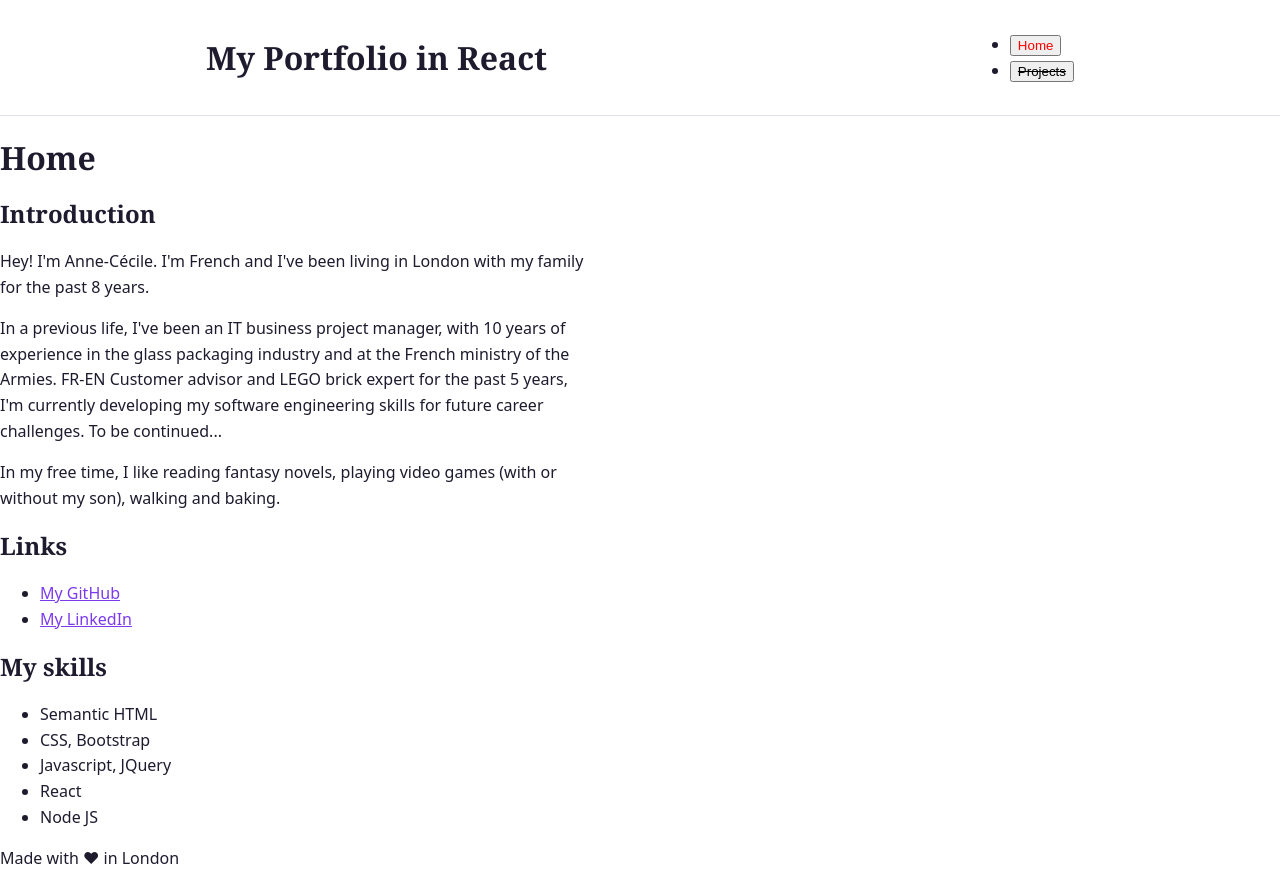
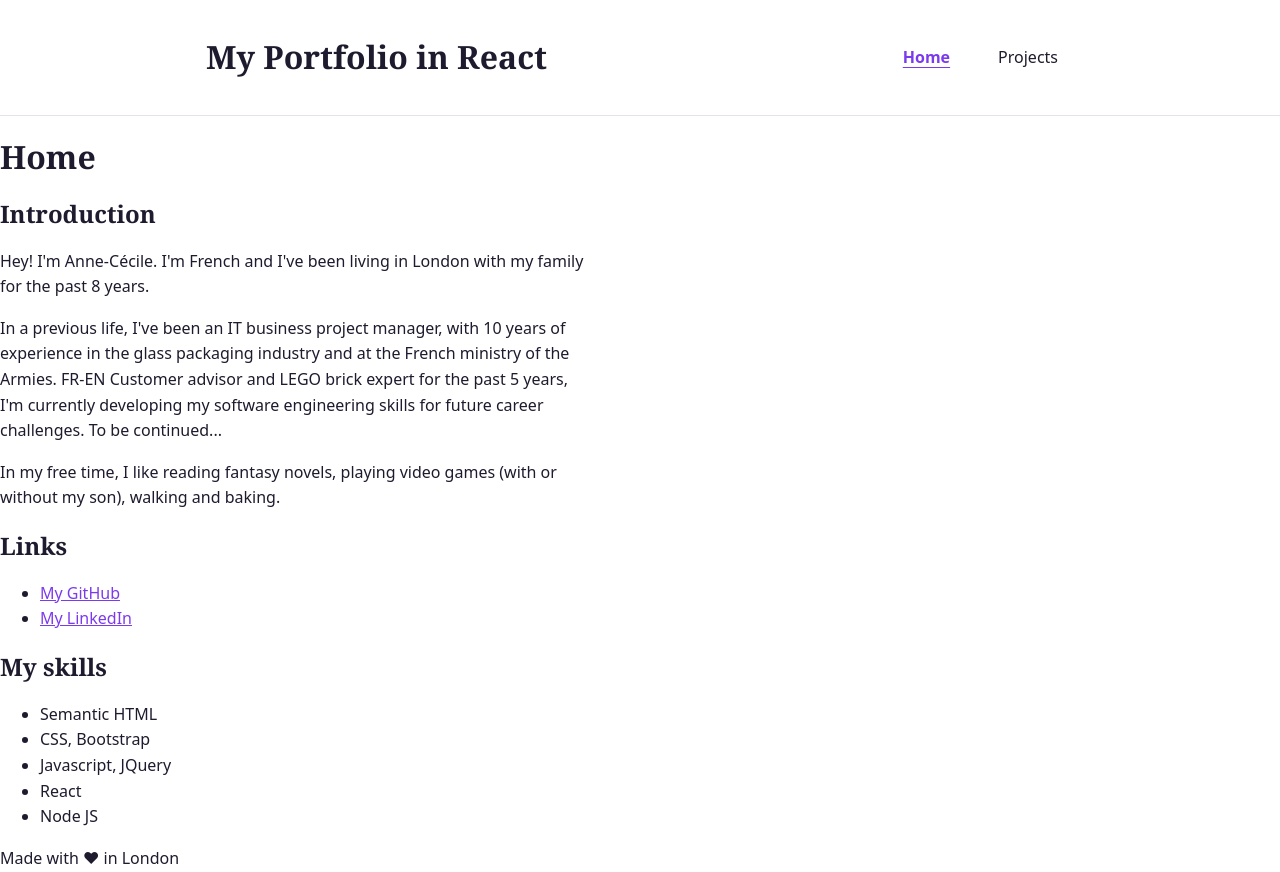
Before and after one commit to acmainier/react-portfolio, a React (Vite) app: page / in a window 1280 px wide. Built offline with nearby package versions, Linux system fonts and the light colour scheme.

Commit message:
CSS styling of Nav bar

```diff
--- a/src/components/Nav.jsx
+++ b/src/components/Nav.jsx
@@ -3,7 +3,7 @@ import { NavButton } from "./NavButton";
 export function Nav({ selectedPage, onSetPage }) {
   return (
     <nav>
-      <ul>
+      <ul className="nav-list">
         <li>
           <NavButton
             selectedPage={selectedPage}
--- a/src/components/NavButton.jsx
+++ b/src/components/NavButton.jsx
@@ -2,6 +2,7 @@ export function NavButton({ selectedPage, id, onSetPage, name }) {
   return (
     <button
       className={selectedPage === id ? "nav-button-selected" : "nav-button"}
+      aria-current={selectedPage === id ? "page" : undefined}
       onClick={() => onSetPage(id)}
     >
       {name}
--- a/src/index.css
+++ b/src/index.css
@@ -98,9 +98,42 @@ a {
 
 /* Nav */
 
+.nav-list {
+  display: flex;
+  flex-wrap: wrap;
+  gap: var(--space-3);
+  list-style: none;
+  margin: 0;
+  padding: 0;
+}
+
+.nav-button,
 .nav-button-selected {
-  color: red;
+  background: none;
+  border: none;
+  font: inherit;
+  color: inherit;
+  cursor: pointer;
+  padding: var(--space-2) var(--space-3);
+  border-radius: var(--radius);
+  transition:
+    background-color 150ms ease,
+    color 150ms ease;
 }
-.nav-button {
-  text-decoration: line-through;
+
+.nav-button:hover {
+  background: var(--color-bg-subtle);
 }
+
+.nav-button-selected {
+  color: var(--color-accent);
+  font-weight: 600;
+  text-decoration: underline;
+  text-underline-offset: 4px;
+}
+
+.nav-button:focus-visible,
+.nav-button-selected:focus-visible {
+  outline: 2px solid var(--color-accent);
+  outline-offset: 2px;
+}
```
